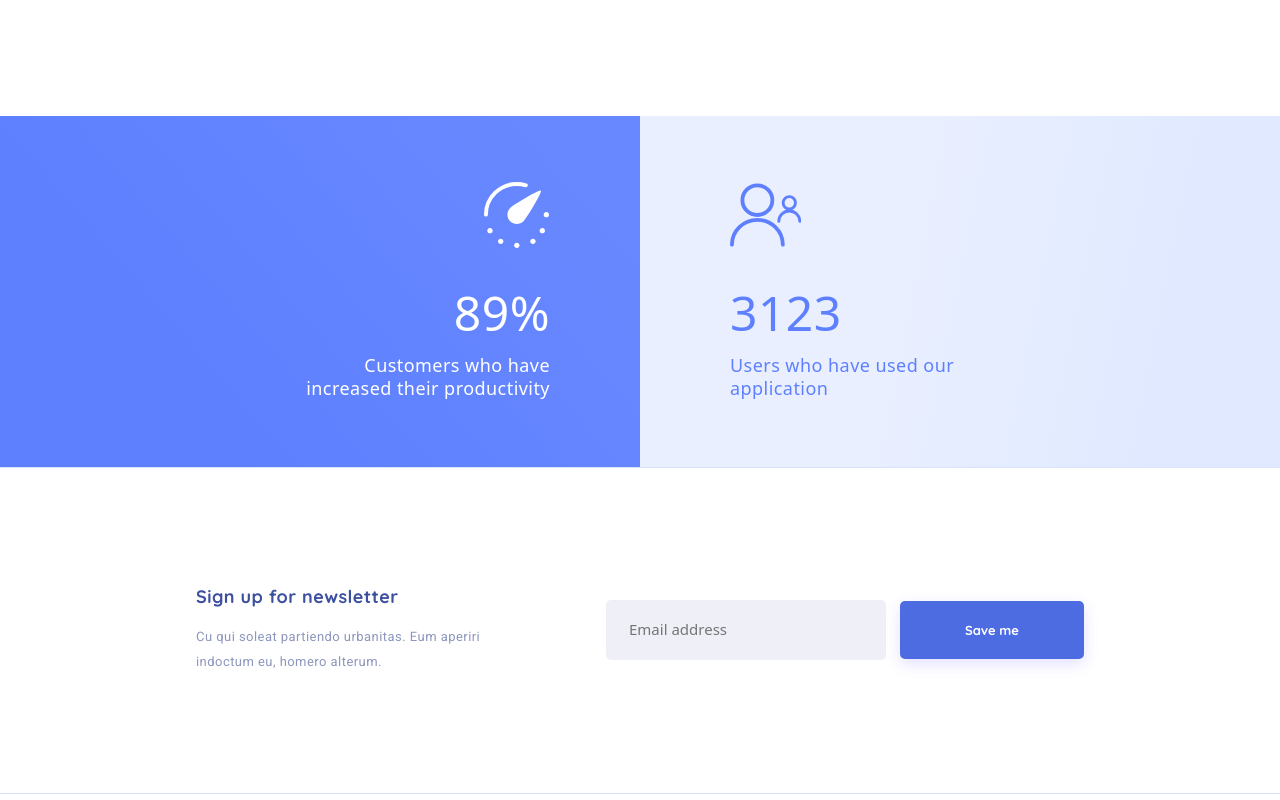
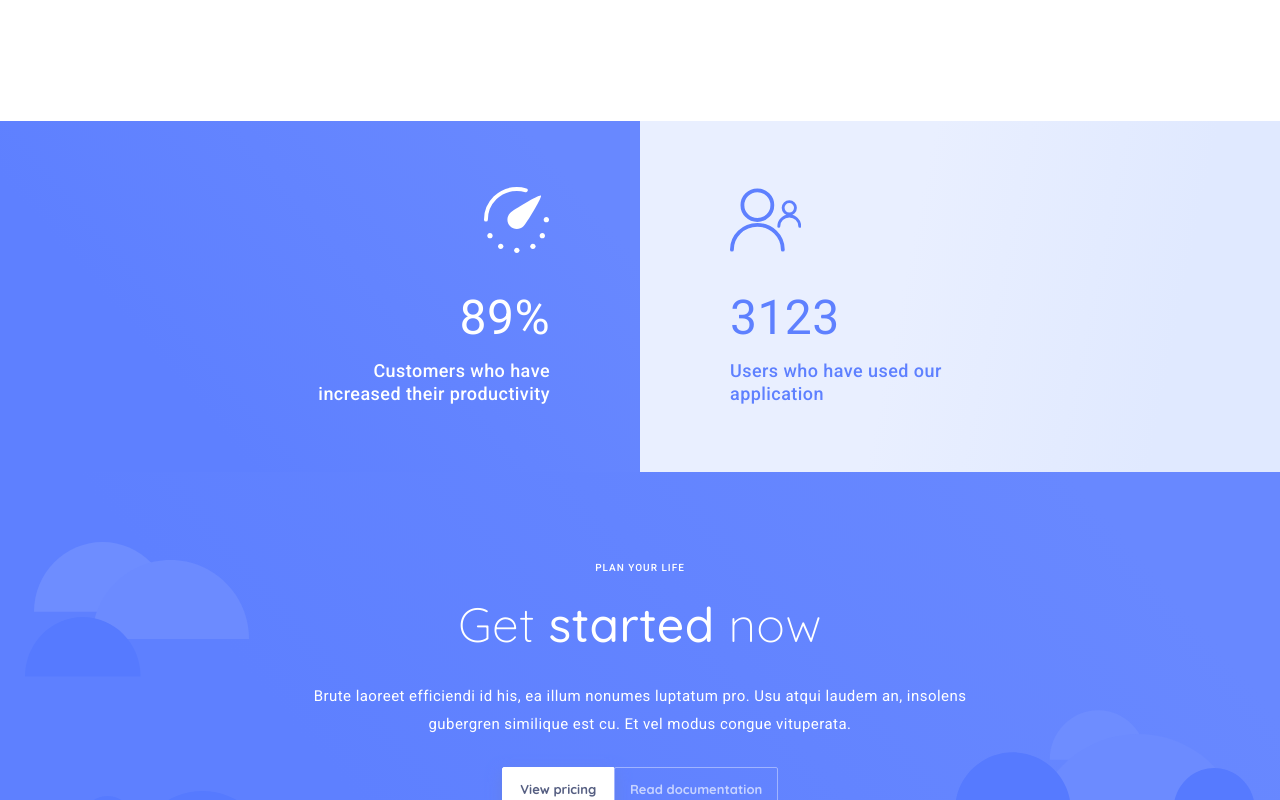
Before and after one commit to Reversus28/portfolio-project-3, a plain HTML site: page index.html in a window 1280 px wide. Shown: the part 2000-2800 px from the top of the page. Drawn offline with nearby package versions, Linux system fonts and the light colour scheme.

Commit message:
add section

```diff
--- a/css/style.css
+++ b/css/style.css
@@ -37,6 +37,8 @@ p {
 }
 
 .section-title {
+  margin-bottom: 20px;
+
   font-weight: 500;
   font-size: 10px;
   line-height: 1.2;
@@ -209,10 +211,6 @@ p {
   text-align: center;
 }
 
-.hero .section-title {
-  margin-bottom: 16px;
-}
-
 .hero .title-appeal {
   font-size: 48px;
   margin-bottom: 28px;
@@ -253,6 +251,7 @@ p {
 }
 
 /* =============== END PARTNER =============== */
+
 /* ===============  APP =============== */
 .app {
   background-color: #f5f8ff;
@@ -287,6 +286,7 @@ p {
   color: #ffffff;
 
   background-color: #4c85ff;
+  border: 1px solid #4c85ff;
   box-shadow: 0px 5px 15px rgba(188, 199, 255, 0.75);
 }
 
@@ -337,10 +337,6 @@ p {
   bottom: 30px;
   left: 11px;
   background-image: url(../images/clouds/3.svg);
-}
-
-.about-us .section-title {
-  margin-bottom: 20px;
 }
 
 .about-us .title-appeal {
@@ -435,27 +431,6 @@ p {
 
 /* =============== END ABOUT US =============== */
 
-/* =============== FOOTER =============== */
-.footer .container {
-  display: block;
-  padding-top: 90px;
-  padding-bottom: 90px;
-}
-
-.footer-head {
-  margin-bottom: 28px;
-}
-
-.footer .copy {
-  margin-left: 100px;
-
-  font-size: 12px;
-  line-height: 1.25;
-  letter-spacing: 0.05em;
-  color: #aeb8d0;
-}
-/* =============== END FOOTER =============== */
-
 /* =============== STATS =============== */
 
 .stats-list {
@@ -502,6 +477,77 @@ p {
   line-height: 1.3;
 }
 /* =============== END STATS =============== */
+
+/* =============== GET STARTED =============== */
+.get-started {
+  background-image: linear-gradient(229.32deg, #6888ff 12.77%, #5e80ff 73.11%);
+}
+
+.get-started .container {
+  position: relative;
+  padding-top: 90px;
+  padding-bottom: 90px;
+
+  text-align: center;
+}
+
+.get-started .cloud-1,
+.get-started .cloud-2 {
+  position: absolute;
+  background-repeat: no-repeat;
+}
+
+.get-started .cloud-1 {
+  width: 300px;
+  height: 319px;
+  top: 70px;
+  left: 0;
+  background-image: url(../images/clouds/get-started-left.svg);
+}
+
+.get-started .cloud-2 {
+  width: 300px;
+  height: 200px;
+  bottom: 0;
+  right: 0;
+  background-image: url(../images/clouds/get-started-right.svg);
+  background-size: 300px 150px;
+}
+
+.get-started .section-title {
+  color: #ffffff;
+}
+
+.get-started .title-appeal {
+  margin-bottom: 28px;
+
+  line-height: 1.25;
+  font-size: 48px;
+  color: #ffffff;
+}
+
+.get-started .description {
+  display: inline-block;
+  margin-bottom: 28px;
+
+  max-width: 710px;
+  color: #ffffff;
+}
+
+.get-started-button .button.left {
+  color: #565f82;
+  background-color: #ffffff;
+  box-shadow: 0px 5px 15px #6480e8;
+  border: 1px solid #ffffff;
+}
+
+.get-started-button .button.right {
+  margin-left: -5px;
+  color: #c7d3ff;
+  background-color: transparent;
+  border: 1px solid #a0b4ff;
+}
+/* =============== END GET STARTED =============== */
 
 /* =============== NEWSLETTER =============== */
 .newsletter {
@@ -554,8 +600,7 @@ p {
 }
 
 .newsletter .button {
-  padding-top: 21px;
-  padding-bottom: 21px;
+  padding: 21px 62px;
   min-width: 184px;
 
   color: #ffffff;
@@ -563,4 +608,25 @@ p {
   box-shadow: 0px 5px 15px rgba(116, 104, 255, 0.2);
   border-radius: 5px;
 }
-/* =============== END NEWSLETTER =============== */ ;
+/* =============== END NEWSLETTER =============== */
+
+/* =============== FOOTER =============== */
+.footer .container {
+  display: block;
+  padding-top: 90px;
+  padding-bottom: 90px;
+}
+
+.footer-head {
+  margin-bottom: 28px;
+}
+
+.footer .copy {
+  margin-left: 100px;
+
+  font-size: 12px;
+  line-height: 1.25;
+  letter-spacing: 0.05em;
+  color: #aeb8d0;
+}
+/* =============== END FOOTER =============== */
--- a/index.html
+++ b/index.html
@@ -4,7 +4,6 @@
     <meta charset="UTF-8" />
     <meta name="viewport" content="width=device-width, initial-scale=1.0" />
     <title>Document</title>
-    <link rel="stylesheet" href="./css/style.css" />
     <link
       rel="stylesheet"
       href="https://cdnjs.cloudflare.com/ajax/libs/modern-normalize/1.0.0/modern-normalize.css"
@@ -14,6 +13,7 @@
       href="https://fonts.googleapis.com/css2?family=Open+Sans:wght@600;700&family=Quicksand:wght@300;500;700&family=Roboto:wght@400;500&display=swap"
       rel="stylesheet"
     />
+    <link rel="stylesheet" href="./css/style.css" />
   </head>
   <body>
     <header class="header-page">
@@ -246,7 +246,30 @@
       </ul>
     </section>
 
-    <section class="get-started"></section>
+    <section class="get-started">
+      <div class="container">
+        <div class="cloud-1"></div>
+        <div class="cloud-2"></div>
+        <h3 class="section-title">PLAN YOUR LIFE</h3>
+        <h2 class="title-appeal">
+          <span class="title-accent">Get</span> started
+          <span class="title-accent">now</span>
+        </h2>
+        <p class="description">
+          Brute laoreet efficiendi id his, ea illum nonumes luptatum pro. Usu
+          atqui laudem an, insolens gubergren similique est cu. Et vel modus
+          congue vituperata.
+        </p>
+        <div class="get-started-button">
+          <button type="button " class="button left">View pricing</button>
+          <button type="button " class="button right">
+            Read documentation
+          </button>
+        </div>
+      </div>
+    </section>
+
+    <section class="help"></section>
     <section class="newsletter">
       <div class="container">
         <div class="content">
```
Also changed, not shown: images/clouds/get-started-left.svg (added), images/clouds/get-started-right.svg (added).
